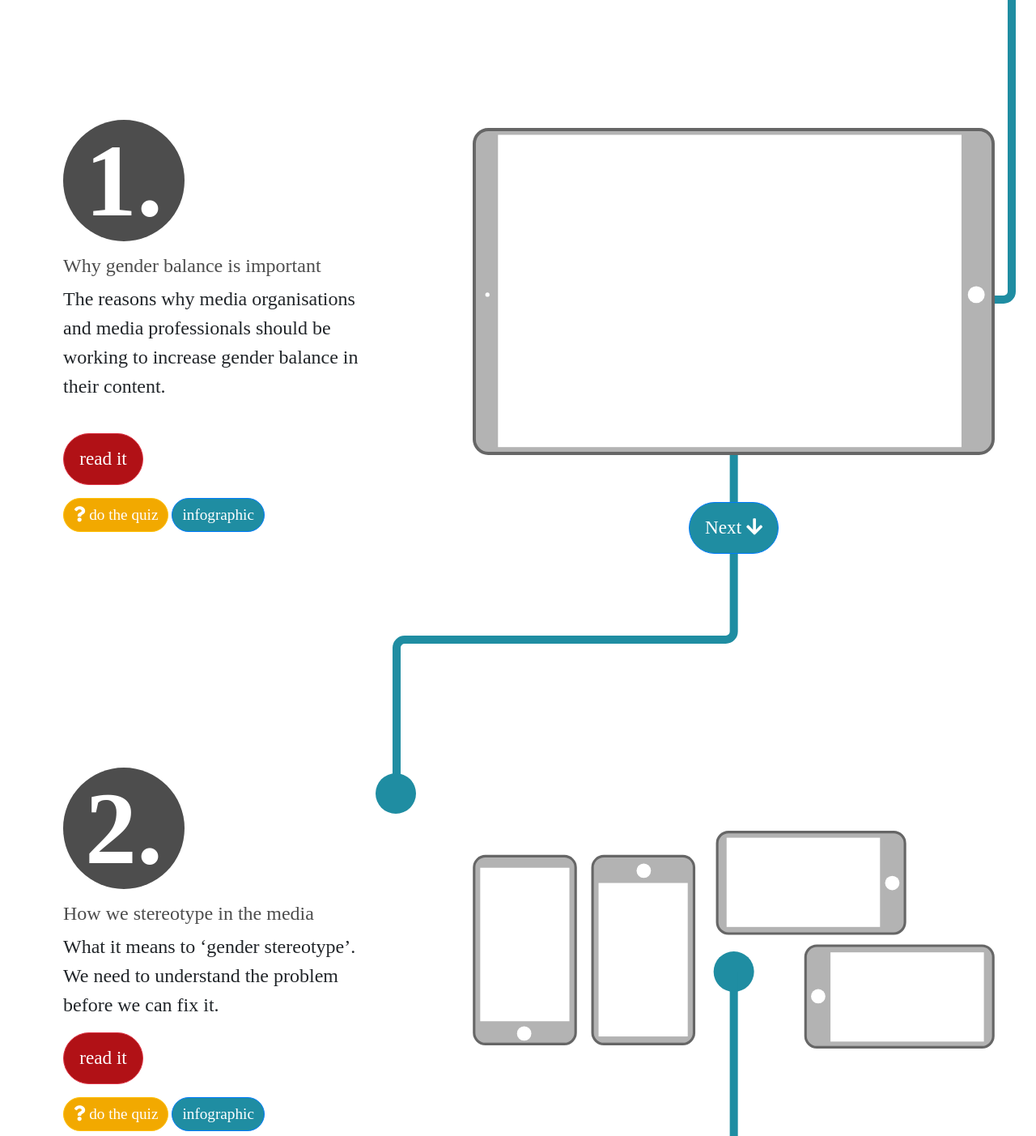
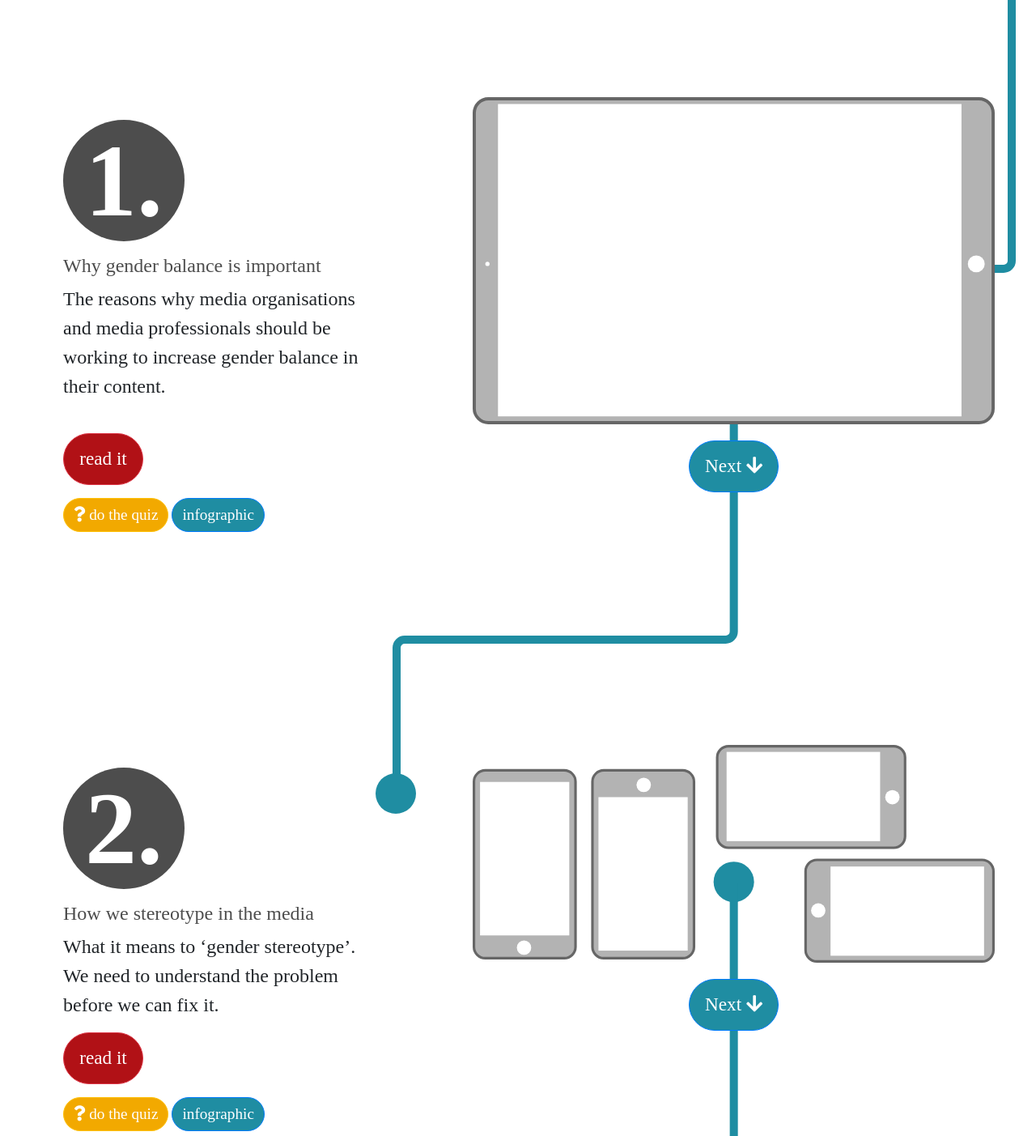
Before and after one commit to Littl3S3al/WIN-GB-guide, a plain HTML site: page index.html in a window 1280 px wide. Shown: the part 820-2223 px from the top of the page at 81% size. Drawn offline with nearby package versions, Linux system fonts and the light colour scheme; a small style sheet from the web is missing; files whose address does not match are found by name; a web font is replaced by a local one.

Commit message:
fixed mobile bug

```diff
--- a/index.html
+++ b/index.html
@@ -399,7 +399,9 @@
 
             <!-- chapter cover image -->
             <div class="col-12 col-md-10 offset-md-1 col-xl-7 offset-xl-0 chapter-image text-center" data-content="chapter-1">
-                <div class="placeholder" style="background: url('/assets/images/placeholder-img-1.svg') center center no-repeat; background-size: contain;"></div>
+                <div class="placeholder">
+                    <img src="assets/images/placeholder-img-1.svg" class="w-100" alt="temp image">
+                </div>
                 <a href="#chapter-2" class="btn-next btn-line-link btn btn-primary">Next <i class="fas fa-arrow-down"></i></a>
             </div>
         </div>
@@ -522,7 +524,9 @@
             </div>
 
             <div class="col-12 col-md-10 offset-md-1 col-xl-7 offset-xl-0 chapter-image text-center" data-content="chapter-2">
-                <div class="placeholder" data-aos="fade-up" style="background: url('/assets/images/placeholder-img-2.svg') center center no-repeat; background-size: contain;"></div>
+                <div class="placeholder">
+                    <img src="assets/images/placeholder-img-2.svg" class="w-100" alt="temp image">
+                </div>
                 <a href="#chapter-3" class="btn-next btn btn-primary">Next <i class="fas fa-arrow-down"></i></a>
             </div>
         </div>
@@ -645,7 +649,9 @@
             </div>
 
             <div class="col-12 col-md-10 offset-md-1 col-xl-7 offset-xl-0 chapter-image" data-content="chapter-3">
-                <div class="placeholder" data-aos="fade-up" style="background: url('/assets/images/placeholder-img-1.svg') center center no-repeat; background-size: contain;"></div>
+                <div class="placeholder">
+                    <img src="assets/images/placeholder-img-1.svg" class="w-100" alt="temp image">
+                </div>
             </div>
         </div>
     </section>
--- a/js/gen.js
+++ b/js/gen.js
@@ -143,5 +143,7 @@ animateIntro();
 // event listener to check window resize
 window.addEventListener('resize', () => {
     largeButtons();
-    location.reload();
+    if(window.innerWidth >= 1200){
+        location.reload();
+    }
 });
--- a/js/lines.js
+++ b/js/lines.js
@@ -30,13 +30,13 @@ const lines = () => {
 
             <circle cx="${500 + 10 - 21}" cy="${window.innerHeight * 2 + 200}" r="25" fill="#1f8da2"/>
 
-            <circle cx="${point3.left + point3.width/2}" cy="${point3.bottom - 300}" r="25" fill="#1f8da2"/>
+            <circle cx="${point3.left + point3.width/2}" cy="${point3.bottom - 100}" r="25" fill="#1f8da2"/>
 
             <path d="
-            M ${point3.left + point3.width/2} ${point3.bottom - 300}
+            M ${point3.left + point3.width/2} ${point3.bottom - 100}
             V ${window.innerHeight * 3} ${blt}
             H ${window.innerWidth -40} ${trt}
-            V ${point4.top + point4.height/4 + 50} ${brt}
+            V ${point4.top + point4.height/2} ${brt}
             H ${point4.right - 100}
             " fill="transparent" stroke="#1f8da2" stroke-width="10"/>
 
--- a/scss/menus.scss
+++ b/scss/menus.scss
@@ -77,7 +77,9 @@ nav{
             border-color: white!important;
             box-shadow: 0 1px 0 0 white!important;
             border-radius: 0!important;
-            font-size: 1.2em!important;
+            @include mQ ($xl) {
+                font-size: 1.2em!important;
+            }
             &::placeholder{
                 color: white!important;
             }
--- a/scss/style.scss
+++ b/scss/style.scss
@@ -452,9 +452,8 @@ $deviceHeightMax: $deviceWidthMax/1.33;
     left: 0;
 }
 .placeholder{
-    background: $light-grey;
     width: 100%;
-    height: 60vh;
+    height: auto;
     margin: 20px 0;
     @include mQ ($xl) {
         margin-left: 5%;
```
Also changed, not shown: css/style.css, 1 other file.
